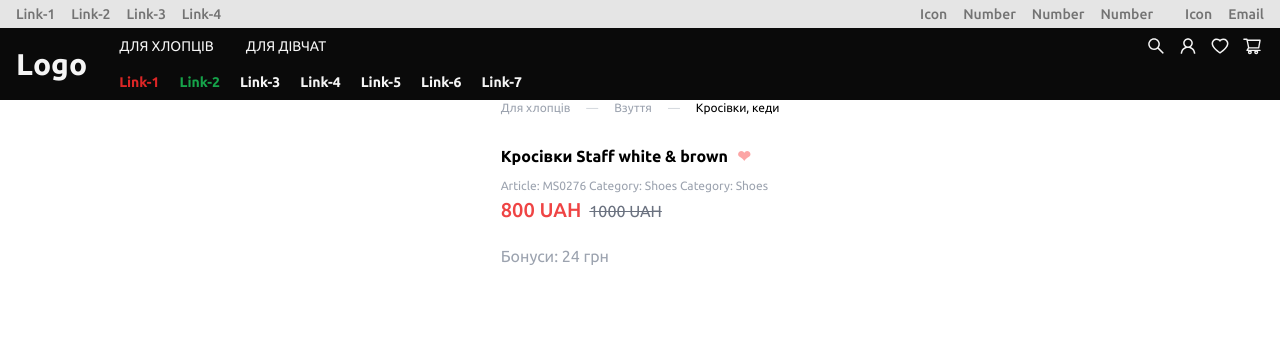
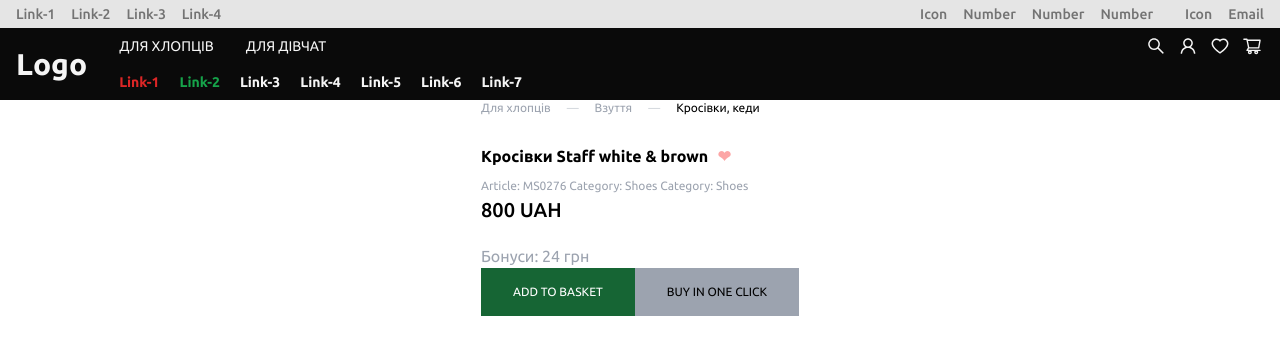
Before and after one commit to DeFosu/react-shop-clothes-template, a React (Vite) app: page /pview in a window 1280 px wide. Shown: the top 354 px of the page. Built offline with nearby package versions, Linux system fonts and the light colour scheme.

Commit message:
feat: create button components

```diff
--- /dev/null
+++ b/src/components/ProductDetails/BuyOneClickBtn.tsx
@@ -0,0 +1,14 @@
+import React from 'react';
+
+
+
+const BuyOneClickBtn = () => {
+
+  return (
+    <button className="bg-gray-400 text-black font-normal text-xs py-4 px-8">
+      BUY IN ONE CLICK
+    </button>
+  );
+};
+
+export default BuyOneClickBtn;
--- a/src/components/ProductDetails/ProductDetails.tsx
+++ b/src/components/ProductDetails/ProductDetails.tsx
@@ -1,9 +1,11 @@
 import React, {useState} from 'react';
+import ToBasketBtn from './ToBasketBtn';
+import BuyOneClickBtn from './BuyOneClickBtn';
 
 
 
 const ProductDetails = () => {
-  const hasDiscount = true;
+  const hasDiscount = false;
 const [value, setValue] = useState('❤');
 
 const handleClick = () => {
@@ -32,6 +34,7 @@ const handleClick = () => {
                     {value}
                 </button>
       </div>
+
       <span className="py-1 space-x-2 text-xs text-gray-400">Article: MS0276 Category: Shoes Category: Shoes</span>
       <div className="pb-4">
                 <span
@@ -49,7 +52,11 @@ const handleClick = () => {
             </div>
         <p className="text-gray-400 mt-1">Бонуси: 24 грн</p>
         {/* сделать ологику выщета бонуса в размере 3 проц от цены*/}
-      </div>
+        <div className=''>
+<ToBasketBtn />
+<BuyOneClickBtn />
+  </div>
+   </div>
 
   );
 };
--- /dev/null
+++ b/src/components/ProductDetails/ToBasketBtn.tsx
@@ -0,0 +1,14 @@
+import React from 'react';
+
+
+
+const ToBasketBtn = () => {
+
+  return (
+    <button className="bg-green-800 text-white font-normal text-xs py-4 px-8">
+      ADD TO BASKET
+    </button>
+  );
+};
+
+export default ToBasketBtn;
```
